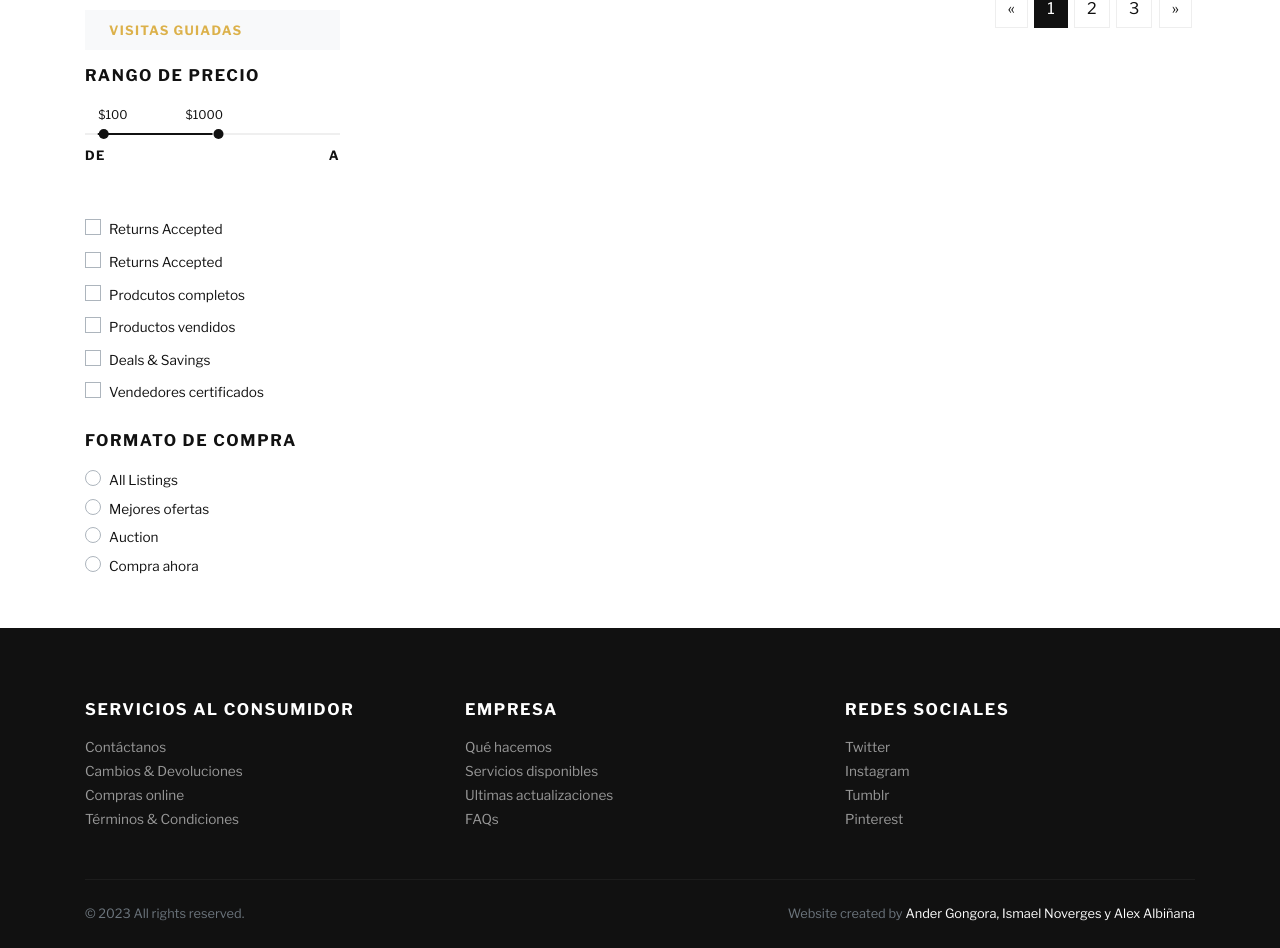
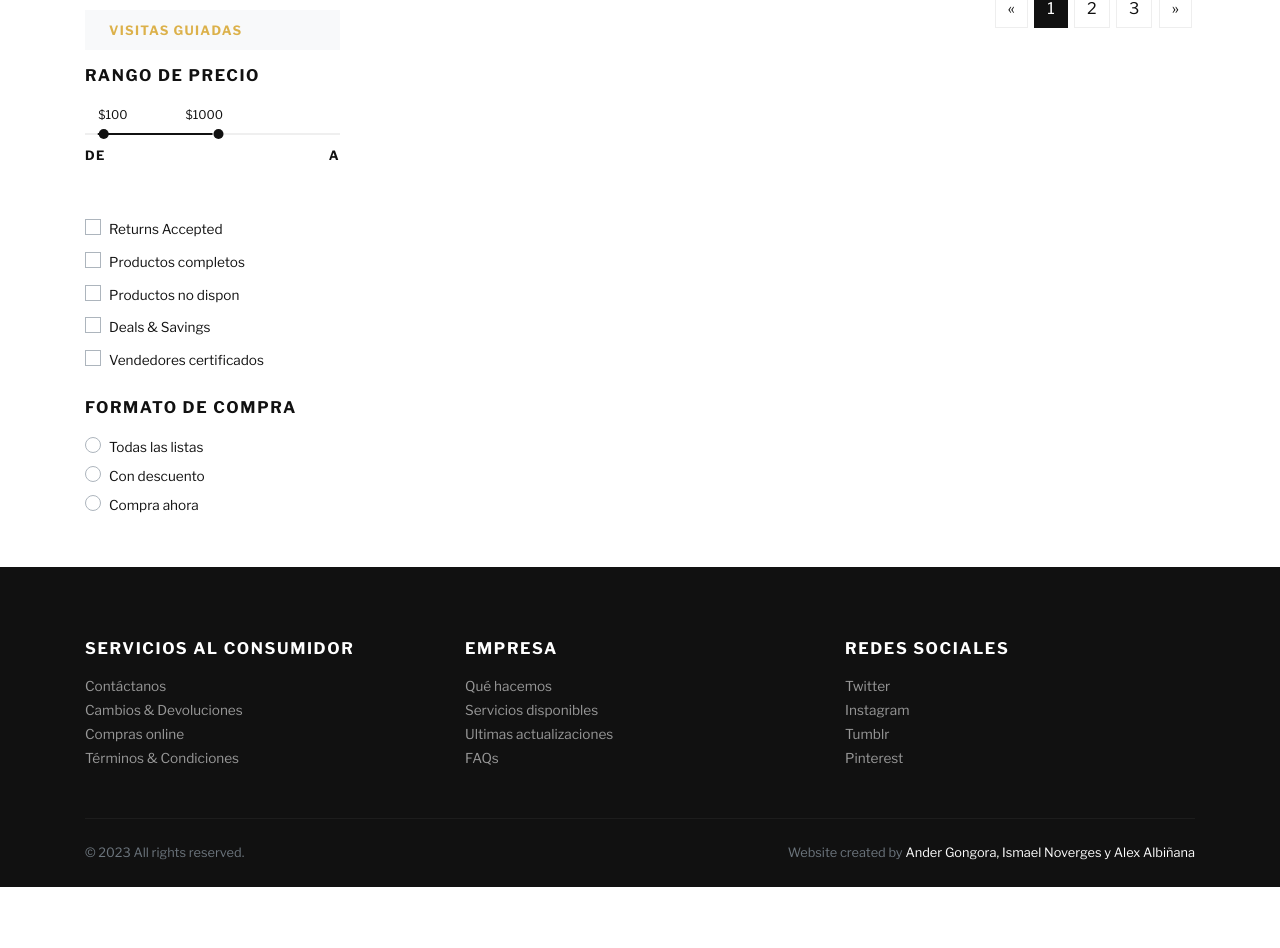
Before and after one commit to andergongora/FunHub, a Django app: page /atracciones/ in a window 1280 px wide. Shown: the part 727-1675 px from the top of the page. After the commit the page ends 1614 px from the top, so only its background shows below. Run offline with Django 3.2, Linux system fonts and the light colour scheme; data comes from the database, SQL or seed files in the repository; both versions use the stored data as it was after the commit; some libraries are stand-ins or nearby versions; some web fonts are replaced.

Commit message:
Cambios html

```diff
--- a/store/views.py
+++ b/store/views.py
@@ -138,7 +138,7 @@ def cart(request):
 
     # Display Total on Cart Page
     amount = decimal.Decimal(0)
-    shipping_amount = decimal.Decimal(10)
+    shipping_amount = decimal.Decimal(5)
     # using list comprehension to calculate total amount based on quantity and shipping
     cp = [p for p in Cart.objects.all() if p.user==user]
     if cp:
@@ -146,6 +146,7 @@ def cart(request):
             temp_amount = (p.quantity * p.product.price)
             amount += temp_amount
 
+    shipping_amount = round(amount*shipping_amount/100,2)
     # Customer Addresses
     addresses = Address.objects.filter(user=user)
 
--- a/templates/store/cart.html
+++ b/templates/store/cart.html
@@ -98,7 +98,7 @@
                   <h5 class="text-uppercase mb-4">Pedido final</h5>
                   <ul class="list-unstyled mb-0">
                     <li class="d-flex align-items-center justify-content-between"><strong class="text-uppercase small font-weight-bold">Subtotal</strong><span class="text-muted small">${{amount|intcomma}}</span></li>
-                    <li class="d-flex align-items-center justify-content-between"><strong class="text-uppercase small font-weight-bold">Gastos de gestión</strong><span class="text-muted small">+ ${{shipping_amount}}</span></li>
+                    <li class="d-flex align-items-center justify-content-between"><strong class="text-uppercase small font-weight-bold">Gastos de gestión(5%)</strong><span class="text-muted small">+ ${{shipping_amount}}</span></li>
                     <li class="border-bottom my-2"></li>
                     <li class="d-flex align-items-center justify-content-between mb-4"><strong class="text-uppercase small font-weight-bold">Total</strong><span>${{total_amount|intcomma}}</span></li>
                     <li>
--- a/templates/store/category_products.html
+++ b/templates/store/category_products.html
@@ -54,16 +54,12 @@
                   <label class="custom-control-label text-small" for="customCheck1">Returns Accepted</label>
                 </div>
                 <div class="custom-control custom-checkbox mb-1">
-                  <input class="custom-control-input" id="customCheck2" type="checkbox">
-                  <label class="custom-control-label text-small" for="customCheck2">Returns Accepted</label>
-                </div>
-                <div class="custom-control custom-checkbox mb-1">
                   <input class="custom-control-input" id="customCheck3" type="checkbox">
-                  <label class="custom-control-label text-small" for="customCheck3">Prodcutos completos</label>
+                  <label class="custom-control-label text-small" for="customCheck3">Productos completos</label>
                 </div>
                 <div class="custom-control custom-checkbox mb-1">
                   <input class="custom-control-input" id="customCheck4" type="checkbox">
-                  <label class="custom-control-label text-small" for="customCheck4">Productos vendidos</label>
+                  <label class="custom-control-label text-small" for="customCheck4">Productos no dispon</label>
                 </div>
                 <div class="custom-control custom-checkbox mb-1">
                   <input class="custom-control-input" id="customCheck5" type="checkbox">
@@ -76,15 +72,11 @@
                 <h6 class="text-uppercase mb-3">Formato de compra</h6>
                 <div class="custom-control custom-radio">
                   <input class="custom-control-input" id="customRadio1" type="radio" name="customRadio">
-                  <label class="custom-control-label text-small" for="customRadio1">All Listings</label>
+                  <label class="custom-control-label text-small" for="customRadio1">Todas las listas</label>
                 </div>
                 <div class="custom-control custom-radio">
                   <input class="custom-control-input" id="customRadio2" type="radio" name="customRadio">
-                  <label class="custom-control-label text-small" for="customRadio2">Mejores ofertas</label>
-                </div>
-                <div class="custom-control custom-radio">
-                  <input class="custom-control-input" id="customRadio3" type="radio" name="customRadio">
-                  <label class="custom-control-label text-small" for="customRadio3">Auction</label>
+                  <label class="custom-control-label text-small" for="customRadio2">Con descuento</label>
                 </div>
                 <div class="custom-control custom-radio">
                   <input class="custom-control-input" id="customRadio4" type="radio" name="customRadio">
```
Also changed, not shown: db.sqlite3.
